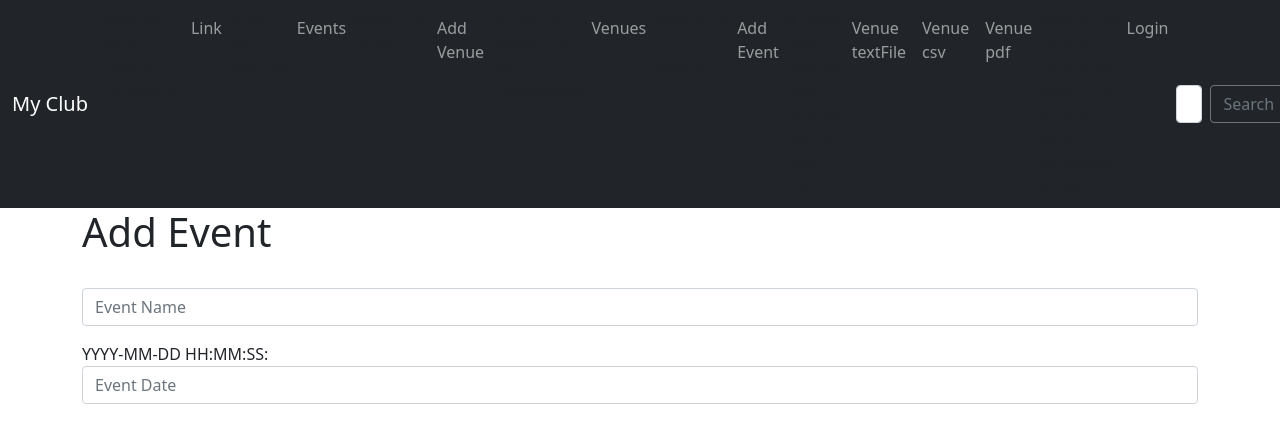
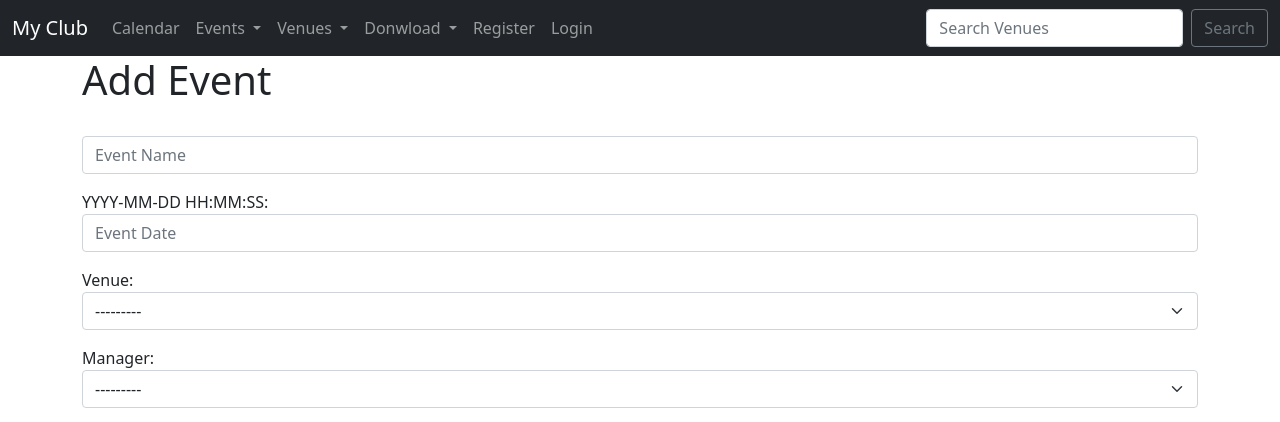
Before and after one commit to Waichiro/myclub, a Django app: page /add_event/ in a window 1280 px wide. Shown: the top 422 px of the page. Run offline with Django 4.2, Linux system fonts and the light colour scheme; data comes from the database, SQL or seed files in the repository; both versions use the stored data as it was after the commit.

Commit message:
Adicao da pagina de registro de usuario e ajeitei o navbar

```diff
--- a/events/templates/events/navbar.html
+++ b/events/templates/events/navbar.html
@@ -7,51 +7,60 @@
       <div class="collapse navbar-collapse" id="navbarSupportedContent">
         <ul class="navbar-nav me-auto mb-2 mb-lg-0">
 
-          #Manda para um mes do calendario
+          <!--Manda para um mes do calendario-->
           <li class="nav-item">
-            <a class="nav-link" href="{% url 'home' '2022' 'February' %}">Link</a>
+            <a class="nav-link" href="{% url 'home' '2022' 'February' %}">Calendar</a>
           </li>
 
-          #Lista os eventos
-          <li class="nav-item">
-            <a class="nav-link" href="{% url 'list-events'  %}">Events</a>
+          <!--Eventos-->
+          <li class="nav-item dropdown">
+            <a class="nav-link dropdown-toggle" href="#" id="navbarDropdown" role="button" data-bs-toggle="dropdown" aria-expanded="false">
+              Events
+            </a>
+            <ul class="dropdown-menu" aria-labelledby="navbarDropdown">
+              <li><a class="dropdown-item" href="{% url 'list-events'  %}">Eventos</a></li>
+              <li><a class="dropdown-item" href="{% url 'add-event'  %}">Add Events</a></li>
+             </ul>
           </li>
 
-          #Adiciona locais
-          <li class="nav-item">
-            <a class="nav-link" href="{% url 'add-venue'  %}">Add Venue</a>
+          <!--Venues-->
+          <li class="nav-item dropdown">
+            <a class="nav-link dropdown-toggle" href="#" id="navbarDropdown" role="button" data-bs-toggle="dropdown" aria-expanded="false">
+              Venues
+            </a>
+            <ul class="dropdown-menu" aria-labelledby="navbarDropdown">
+              <li><a class="dropdown-item" href="{% url 'list-venues'  %}">Venues</a></li>
+              <li><a class="dropdown-item" href="{% url 'add-venue'  %}">Add Venue</a></li>
+             </ul>
           </li>
 
-          #Lista os locais que estao cadastrados
-          <li class="nav-item">
-            <a class="nav-link" href="{% url 'list-venues'  %}">Venues</a>
-          </li>
-
-          #Adiciona um evento
-          <li class="nav-item">
-            <a class="nav-link" href="{% url 'add-event'  %}">Add Event</a>
-          </li>
-
-          # Esses tres botoes gera arquivo em .txt, .csv e .pdf
-          <li class="nav-item">
-            <a class="nav-link" href="{% url 'venue-text'  %}">Venue textFile</a>
-          </li>
-
-          <li class="nav-item">
-            <a class="nav-link" href="{% url 'venue-csv'  %}">Venue csv</a>
+          <!--Arquivos venue-->
+          <li class="nav-item dropdown">
+            <a class="nav-link dropdown-toggle" href="#" id="navbarDropdown" role="button" data-bs-toggle="dropdown" aria-expanded="false">
+              Donwload
+            </a>
+            <ul class="dropdown-menu" aria-labelledby="navbarDropdown">
+              <li><a class="dropdown-item" href="{% url 'venue-text'  %}">Venue textFile</a></li>
+              <li><a class="dropdown-item" href="{% url 'venue-csv'  %}">Venue Csv</a></li>
+              <li><a class="dropdown-item" href="{% url 'venue-pdf'  %}">Venue Pdf</a></li>
+             </ul>
           </li>
 
 
-          <li class="nav-item">
-            <a class="nav-link" href="{% url 'venue-pdf'  %}">Venue pdf</a>
-          </li>
 
-          #Botao de login e logout ele verifica se o usuario esta conectado ou nn
+
+
+          <!--Botao de login e logout ele verifica se o usuario esta conectado ou nn-->
           {% if user.is_authenticated %}
             <li class="nav-item">
               <a class="nav-link" href="{% url 'logout'  %}">Logout</a>
             </li>
           {% else %}
+            <!--Registro de usuario-->
+            <li class="nav-item">
+              <a class="nav-link" href="{% url 'register-user'  %}">Register</a>
+            </li>
+            <!--Login do usuario-->
             <li class="nav-item">
               <a class="nav-link" href="{% url 'login'  %}">Login</a>
             </li>
--- a/members/urls.py
+++ b/members/urls.py
@@ -4,4 +4,5 @@
 urlpatterns = [
     path('login_user/', views.login_user, name="login"),
     path('logout_user/', views.logout_user, name="logout"),
+    path('register_user/', views.register_user, name="register-user"),
 ]
```
Also changed, not shown: members/templates/authenticate/register_user.html (added, +27 -0 lines), members/views.py (+16 -1 lines), db.sqlite3.
